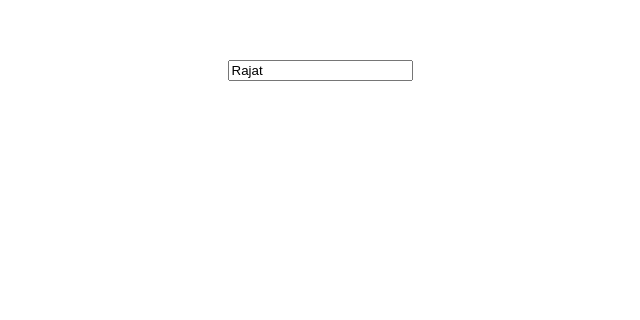
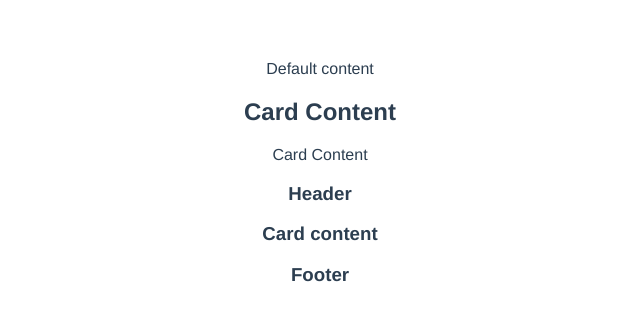
Before and after one commit to rajat2502/Learning_Vuejs, a Vue app in the folder hello-vue-2/: page / in a window 1280 px wide. Shown: the top 320 px of the page, without its empty margins (320-960 px from the left). Built offline with nearby package versions, Linux system fonts and the light colour scheme.

Commit message:
learn slot

```diff
--- a/hello-vue-2/src/App.vue
+++ b/hello-vue-2/src/App.vue
@@ -1,50 +1,32 @@
 <template>
-  <!-- <Greet name="Rajat" heroName="Batman" />
-  <Greet name="Diana" heroName="Spiderman" />
-  <Greet :name="name" :heroName="heroName" /> -->
+  <Card></Card>
+  <Card><h2>Card Content</h2></Card>
+  <Card>Card Content</Card>
+  <Card>
+    <template v-slot:header>
+      <h3>Header</h3>
+    </template>
 
-  <!-- <Article id="my-article" title="Hello World" :likes="50" :published="true" /> -->
+    <template v-slot:default>
+      <h3>Card content</h3>
+    </template>
 
-  <!-- <h2>App component {{ name }}</h2>
-  <ComponentC /> -->
-
-  <!-- <button @click="showPopup = true" :disabled="showPopup">Show Popup</button>
-  <Popup v-if="showPopup" @closePopup="closePopup" /> -->
-
-  <Input v-model="name" />
+    <template v-slot:footer>
+      <h3>Footer</h3>
+    </template>
+  </Card>
 </template>
 
 <script>
-// import Greet from './components/Greet.vue';
-// import Article from './components/Article.vue';
-// import ComponentC from './components/ComponentC.vue';
-// import Popup from './components/Popup.vue';
-import Input from './components/Input.vue';
+import Card from './components/Card.vue';
 
 export default {
   name: 'App',
   data() {
-    return {
-      name: 'Rajat',
-      heroName: 'Motu',
-      showPopup: false,
-    };
+    return {};
   },
-  methods: {
-    // closePopup(name) {
-    //   console.log(name);
-    //   this.showPopup = false;
-    // },
-  },
-  // provide() {
-  //   return { username: this.name };
-  // },
-  components: { Input },
-  watch: {
-    name(newValue) {
-      console.log(newValue);
-    },
-  },
+  methods: {},
+  components: { Card },
 };
 </script>
 
--- /dev/null
+++ b/hello-vue-2/src/components/Card.vue
@@ -0,0 +1,14 @@
+<template>
+  <div id="header"><slot name="header"></slot></div>
+  <div id="content"><slot>Default content</slot></div>
+  <div id="footer"><slot name="footer"></slot></div>
+</template>
+
+<script>
+export default {
+  name: 'Card',
+  props: ['content'],
+};
+</script>
+
+<style scoped></style>
```
